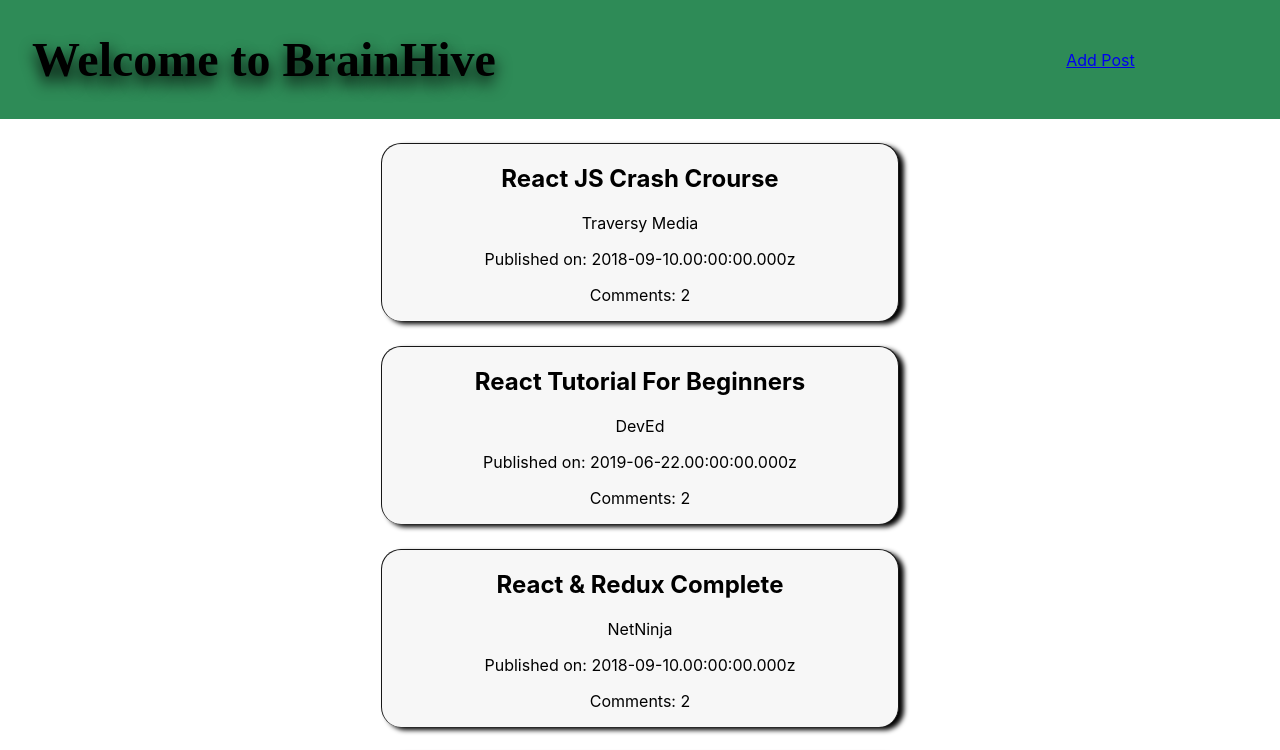
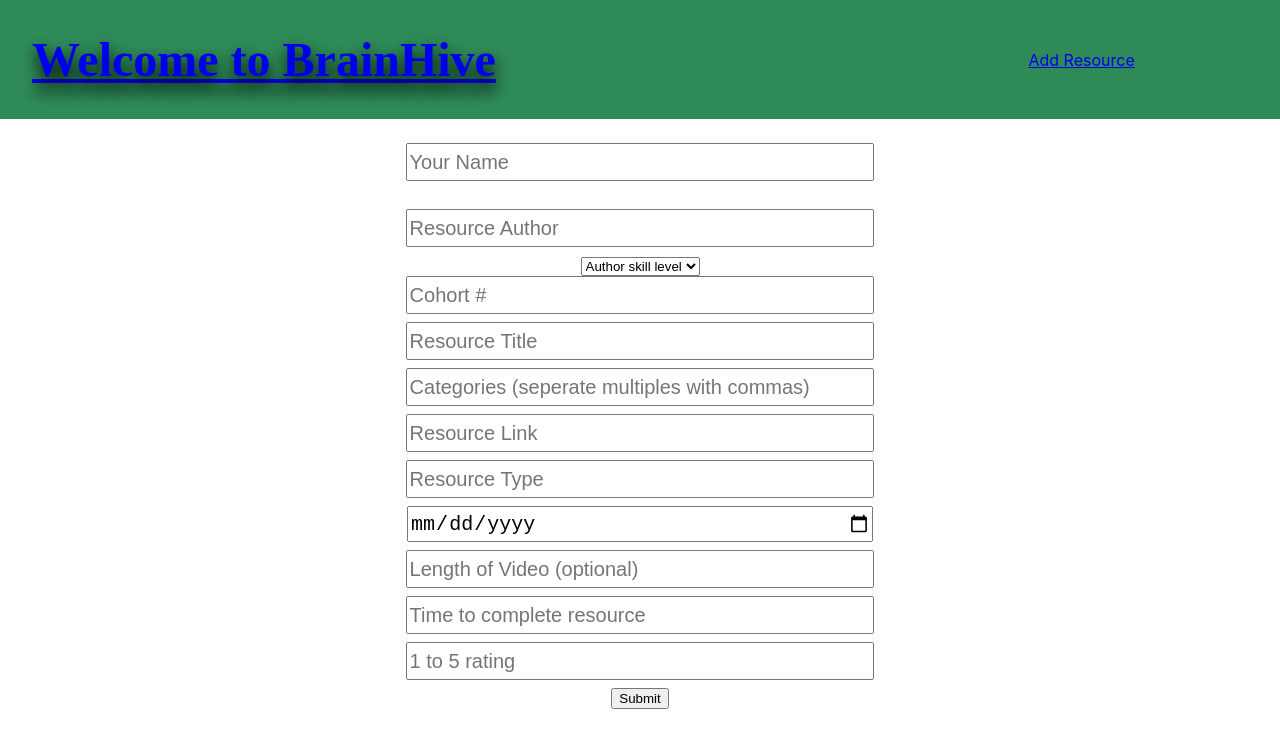
Before and after one commit to DavidJonesRIRed/SocialKnowledgeRepository, a React (Create React App) app: page /addResource in a window 1280 px wide. Shown: the top 750 px of the page. Built offline with nearby package versions, Linux system fonts and the light colour scheme.

Commit message:
Added react router

```diff
--- a/package.json
+++ b/package.json
@@ -8,6 +8,7 @@
     "@testing-library/user-event": "^7.2.1",
     "react": "^16.13.1",
     "react-dom": "^16.13.1",
+    "react-router-dom": "^5.1.2",
     "react-scripts": "3.4.1"
   },
   "scripts": {
--- a/src/App.js
+++ b/src/App.js
@@ -1,6 +1,8 @@
 import React, { Component } from 'react';
+import { BrowserRouter, Route, Switch } from 'react-router-dom';
 import './App.css';
-import Resource from './components/Resource';
+import ResourceList from './components/ResourceList';
+import Navbar from './components/Navbar';
 import resources from './mock/resources';
 
 import ResourceForm from './components/ResourceForm';
@@ -23,28 +25,21 @@ class App extends Component {
     })
   }
 
-  renderPosts = () => {
-    const display = this.state.resources.map((resource) => {
-      return <Resource resource={resource} key={resource.title} />;
-    });
-
-    return display;
-  }
-
   render(){
     return (
-      <div className="App">
-        <div className="header">
-          <h1 className="title">Welcome to BrainHive</h1>
-          <div className="navigation">
-          <a href="/">Add Post</a>
-          </div>
+      <BrowserRouter>
+        <div className="App">
+          <Navbar />
+          <Switch>
+            <Route exact path="/">
+              <ResourceList resources={ this.state.resources }/>
+            </Route>
+            <Route path="/addResource">
+              <ResourceForm addResource={ this.addResource }/>
+            </Route>
+          </Switch>
         </div>
-        <div className="resourceList">
-          {this.renderPosts()}
-        </div>
-        <ResourceForm addResource={this.addResource}/>
-      </div>
+      </BrowserRouter>
     );
   }
 }
--- /dev/null
+++ b/src/components/Navbar.js
@@ -0,0 +1,16 @@
+import React from 'react';
+import { Link } from 'react-router-dom';
+
+const Navbar = (props) => {
+    return(
+        <div className="header">
+          <h1 className="title">
+            <a href="/">Welcome to BrainHive</a>
+          </h1>
+          <div className="navigation">
+            <a href="/addResource">Add Resource</a>
+          </div>
+        </div>
+    )
+}
+export default Navbar;
--- a/src/components/ResourceForm.js
+++ b/src/components/ResourceForm.js
@@ -171,6 +171,24 @@ const styles = {
     input: {
         width: "60%",
         height: 32,
+        fontSize: 20,
+        marginBottom: 8,
+    },
+    button:{
+        alignSelf: "center",
+        backgroundColor: "blue",
+        color: "white",
+        fontWeight: "bold",
+        marginLeft: 5,
+        marginRight: 5,
+        marginBottom: 10,
+        marginTop: 5,
+        width: "50%",
+        borderRadius: 10,
+        fontSize: 16,
+        paddingTop: 10,
+        paddingBottom: 10,
     }
-}
+};
+
 export default ResourceForm;
--- /dev/null
+++ b/src/components/ResourceList.js
@@ -0,0 +1,23 @@
+import React from 'react';
+import Resource from './Resource';
+
+
+const ResourceList = (props) => {
+    //const { resources } = props;
+
+    const renderPosts = () => {
+        const display = props.resources.map((resource) => {
+          return <Resource resource={resource} key={resource.title} />;
+        });
+
+        return display;
+      };
+
+    return (
+        <div className="resourceList">
+          {renderPosts()}
+        </div>
+    )
+}
+
+export default ResourceList;
```
Also changed, not shown: 1 other file (tests, documents, lock files or other folders).
